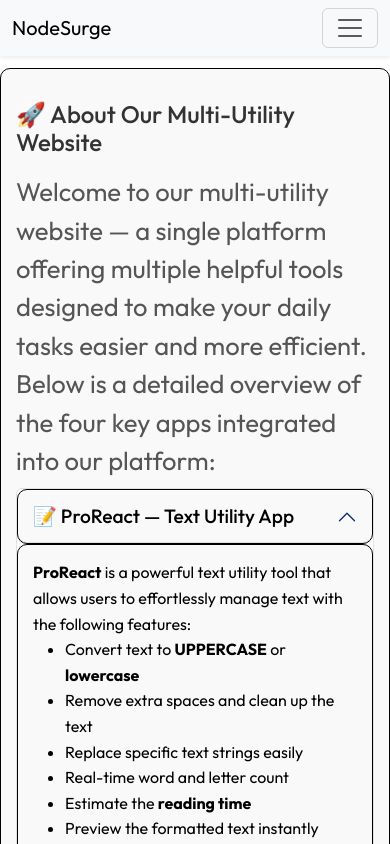
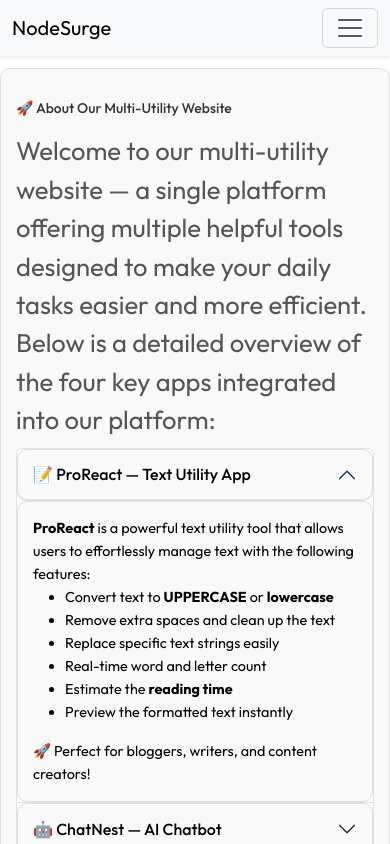
Before and after one commit to akhilshettyym/NodeSurge, a React (Create React App) app in the folder NodeSurge/: page /about in a window 390 px wide. Shown: the top 844 px of the page. Built offline with nearby package versions, Linux system fonts and the light colour scheme; no server answers.

Commit message:
Package fixes

```diff
--- a/NodeSurge/package.json
+++ b/NodeSurge/package.json
@@ -12,6 +12,7 @@
     "firebase": "^11.4.0",
     "react": "^19.0.0",
     "react-dom": "^19.0.0",
+    "react-helmet": "^6.1.0",
     "react-router-dom": "^6.29.0",
     "react-scripts": "5.0.1",
     "web-vitals": "^2.1.4"
@@ -39,5 +40,8 @@
       "last 1 firefox version",
       "last 1 safari version"
     ]
+  },
+  "devDependencies": {
+    "webpack": "^4.42.0"
   }
 }
--- a/NodeSurge/src/components/About/About.css
+++ b/NodeSurge/src/components/About/About.css
@@ -1,20 +1,47 @@
 .container {
     max-width: 1300px;
-    /* margin: 0 auto; */
     margin-top: 3%;
     margin-bottom: 3%;
+    transition: background-color 0.3s ease, color 0.3s ease, border-color 0.3s ease;
   }
 
   .accordion-button {
     font-size: 1.2rem;
     font-weight: 500;
+    transition: background-color 0.3s ease, color 0.3s ease, border-color 0.3s ease;
+  }
+
+  .dark-mode .accordion-button {
+    background-color: #282c34;
+    color: #fff;
   }
 
   .accordion-body {
     font-size: 1rem;
     line-height: 1.6;
+    transition: background-color 0.3s ease, color 0.3s ease;
+  }
+
+  .dark-mode .accordion-body {
+    background-color: #282c34;
+    color: #fff;
   }
 
   button {
-    transition: background-color 0.3s ease;
+    transition: background-color 0.3s ease, color 0.3s ease;
   }
+
+  /* Responsive styles */
+  @media (max-width: 768px) {
+    .container {
+      padding: 15px;
+    }
+
+    .accordion-button {
+      font-size: 1rem;
+    }
+
+    .accordion-body {
+      font-size: 0.9rem;
+    }
+  }
--- a/NodeSurge/src/components/About/About.js
+++ b/NodeSurge/src/components/About/About.js
@@ -1,47 +1,68 @@
-import React, { useState } from 'react';
-import './About.css';
+"use client"
+
+import { useState, useEffect } from "react"
+import "./About.css"
 
 export default function About(props) {
-    const [darkMode, setDarkMode] = useState(false);
+  const [darkMode, setDarkMode] = useState(props.mode === "dark")
+
+  // Update darkMode state when props.mode changes
+  useEffect(() => {
+    setDarkMode(props.mode === "dark")
+  }, [props.mode])
 
   const toggleStyle = () => {
-        setDarkMode(!darkMode);
-    };
+    setDarkMode(!darkMode)
+  }
 
   const myStyle = {
-        color: darkMode ? 'white' : 'black',
-        backgroundColor: darkMode ? '#121212' : '#f9f9f9',
-        border: `1px solid ${darkMode ? 'white' : 'black'}`,
-        padding: '15px',
-        borderRadius: '10px',
-        transition: 'all 0.3s ease'
-    };
+    color: darkMode ? "white" : "black",
+    backgroundColor: darkMode ? "#121212" : "#f9f9f9",
+    border: `1px solid ${darkMode ? "#444" : "#ddd"}`,
+    padding: "15px",
+    borderRadius: "10px",
+    transition: "all 0.3s ease",
+  }
 
   return (
-        <div className="container" style={myStyle}>
+    <div className={`container ${darkMode ? "dark-mode" : ""}`} style={myStyle}>
       <h2 className="my-3">🚀 About Our Multi-Utility Website</h2>
       <p>
-                Welcome to our multi-utility website — a single platform offering multiple helpful tools designed to make your daily tasks easier and more efficient.
-                Below is a detailed overview of the four key apps integrated into our platform:
+        Welcome to our multi-utility website — a single platform offering multiple helpful tools designed to make your
+        daily tasks easier and more efficient. Below is a detailed overview of the four key apps integrated into our
+        platform:
       </p>
 
       {/* ProReact Section */}
       <div className="accordion my-2" id="accordionExample">
         <div className="accordion-item">
           <h2 className="accordion-header">
-                        <button className="accordion-button" type="button" style={myStyle} data-bs-toggle="collapse" data-bs-target="#proReact" aria-expanded="true" aria-controls="proReact">
+            <button
+              className="accordion-button"
+              type="button"
+              style={myStyle}
+              data-bs-toggle="collapse"
+              data-bs-target="#proReact"
+              aria-expanded="true"
+              aria-controls="proReact"
+            >
               📝 ProReact — Text Utility App
             </button>
           </h2>
           <div id="proReact" className="accordion-collapse collapse show" data-bs-parent="#accordionExample">
             <div className="accordion-body" style={myStyle}>
-                            <strong>ProReact</strong> is a powerful text utility tool that allows users to effortlessly manage text with the following features:
+              <strong>ProReact</strong> is a powerful text utility tool that allows users to effortlessly manage text
+              with the following features:
               <ul>
-                                <li>Convert text to <strong>UPPERCASE</strong> or <strong>lowercase</strong></li>
+                <li>
+                  Convert text to <strong>UPPERCASE</strong> or <strong>lowercase</strong>
+                </li>
                 <li>Remove extra spaces and clean up the text</li>
                 <li>Replace specific text strings easily</li>
                 <li>Real-time word and letter count</li>
-                                <li>Estimate the <strong>reading time</strong></li>
+                <li>
+                  Estimate the <strong>reading time</strong>
+                </li>
                 <li>Preview the formatted text instantly</li>
               </ul>
               🚀 Perfect for bloggers, writers, and content creators!
@@ -52,7 +73,15 @@ export default function About(props) {
         {/* ChatNest Section */}
         <div className="accordion-item">
           <h2 className="accordion-header">
-                        <button className="accordion-button collapsed" type="button" style={myStyle} data-bs-toggle="collapse" data-bs-target="#chatNest" aria-expanded="false" aria-controls="chatNest">
+            <button
+              className="accordion-button collapsed"
+              type="button"
+              style={myStyle}
+              data-bs-toggle="collapse"
+              data-bs-target="#chatNest"
+              aria-expanded="false"
+              aria-controls="chatNest"
+            >
               🤖 ChatNest — AI Chatbot
             </button>
           </h2>
@@ -73,7 +102,15 @@ export default function About(props) {
         {/* To-Do Manager Section */}
         <div className="accordion-item">
           <h2 className="accordion-header">
-                        <button className="accordion-button collapsed" type="button" style={myStyle} data-bs-toggle="collapse" data-bs-target="#toDoManager" aria-expanded="false" aria-controls="toDoManager">
+            <button
+              className="accordion-button collapsed"
+              type="button"
+              style={myStyle}
+              data-bs-toggle="collapse"
+              data-bs-target="#toDoManager"
+              aria-expanded="false"
+              aria-controls="toDoManager"
+            >
               ✅ To-Do-Manager — Task Organizer
             </button>
           </h2>
@@ -94,7 +131,15 @@ export default function About(props) {
         {/* Weather App Section */}
         <div className="accordion-item">
           <h2 className="accordion-header">
-                        <button className="accordion-button collapsed" type="button" style={myStyle} data-bs-toggle="collapse" data-bs-target="#weatherApp" aria-expanded="false" aria-controls="weatherApp">
+            <button
+              className="accordion-button collapsed"
+              type="button"
+              style={myStyle}
+              data-bs-toggle="collapse"
+              data-bs-target="#weatherApp"
+              aria-expanded="false"
+              aria-controls="weatherApp"
+            >
               🌦️ Weather App — Real-time Weather Information
             </button>
           </h2>
@@ -105,12 +150,23 @@ export default function About(props) {
                 <li>Enter your location to get accurate weather details</li>
                 <li>Shows current temperature, humidity, and wind speed</li>
                 <li>Provides weather conditions like cloudy, rainy, or sunny</li>
-                                <li>Example:
-                                    <div style={{ backgroundColor: darkMode ? '#1c1c1c' : '#e0e0e0', padding: '10px', borderRadius: '5px', marginTop: '10px' }}>
-                                        📍 Location: <strong>Goa</strong><br />
-                                        🌡️ 24°C — Scattered Clouds<br />
-                                        🌡️ Feels like: 24°C<br />
-                                        💧 Humidity: 65%<br />
+                <li>
+                  Example:
+                  <div
+                    style={{
+                      backgroundColor: darkMode ? "#1c1c1c" : "#e0e0e0",
+                      padding: "10px",
+                      borderRadius: "5px",
+                      marginTop: "10px",
+                    }}
+                  >
+                    📍 Location: <strong>Goa</strong>
+                    <br />
+                    🌡️ 24°C — Scattered Clouds
+                    <br />
+                    🌡️ Feels like: 24°C
+                    <br />💧 Humidity: 65%
+                    <br />
                     🌬️ Wind Speed: 1.06 km/h
                   </div>
                 </li>
@@ -122,9 +178,9 @@ export default function About(props) {
       </div>
 
       {/* Dark Mode Toggle Button */}
-            <button className="btn btn-primary my-3" onClick={toggleStyle}>
-                {darkMode ? '☀️ Light Mode' : '🌙 Dark Mode'}
+      <button className={`btn ${darkMode ? "btn-light" : "btn-dark"} my-3`} onClick={toggleStyle}>
+        {darkMode ? "☀️ Light Mode" : "🌙 Dark Mode"}
       </button>
     </div>
-    );
+  )
 }
--- a/NodeSurge/src/components/ChatBot/ChatBot.js
+++ b/NodeSurge/src/components/ChatBot/ChatBot.js
@@ -5,6 +5,7 @@ import "../../styles/chatbot.css"
 import ChatbotIcon from "./ChatBotIcon"
 import ChatForm from "./ChatForm"
 import ChatMessage from "./ChatMessage"
+import { Helmet } from "react-helmet"
 
 // Main Chatbot Component
 const ChatBot = ({ mode }) => {
@@ -39,7 +40,7 @@ const ChatBot = ({ mode }) => {
       if (!process.env.REACT_APP_API_URL) {
         setTimeout(() => {
           updateHistory(
-            "I'm sorry, the API URL is not configured. Please set the REACT_APP_API_URL environment variable.",
+            "I'm ChatNest, your AI assistant. How can I help you today? (Note: For full functionality, please set the REACT_APP_API_URL environment variable.)",
           )
         }, 1000)
         return
@@ -76,6 +77,14 @@ const ChatBot = ({ mode }) => {
   }, [chatHistory])
 
   return (
+    <>
+      <Helmet>
+        <title>NodeSurge - ChatNest AI Assistant</title>
+        <meta
+          name="description"
+          content="Chat with our AI assistant for help with research, coding, and more. Get smart, contextual responses in real-time."
+        />
+      </Helmet>
       <div className={`chatbot-container ${mode === "dark" ? "dark-mode" : ""}`}>
         <div className="chatbot-popup">
           {/* Chatbot Header */}
@@ -114,6 +123,7 @@ const ChatBot = ({ mode }) => {
           </div>
         </div>
       </div>
+    </>
   )
 }
 
--- a/NodeSurge/src/components/Contact/Contact.css
+++ b/NodeSurge/src/components/Contact/Contact.css
@@ -31,7 +31,7 @@
 
   p {
     color: #555;
-    font-size: 16px;
+    font-size: 14px;
     margin-bottom: 8px;
   }
 
@@ -59,10 +59,10 @@
     }
 
     h2 {
-      font-size: 24px;
+      font-size: 14px;
     }
 
     p {
-      font-size: 14px;
+      font-size: 10px;
     }
   }
```
Also changed, not shown: NodeSurge/public/index.html (+9 -3 lines), 2 other files (tests, documents, lock files or other folders). Lines whose indentation alone changed are shown as unchanged.
